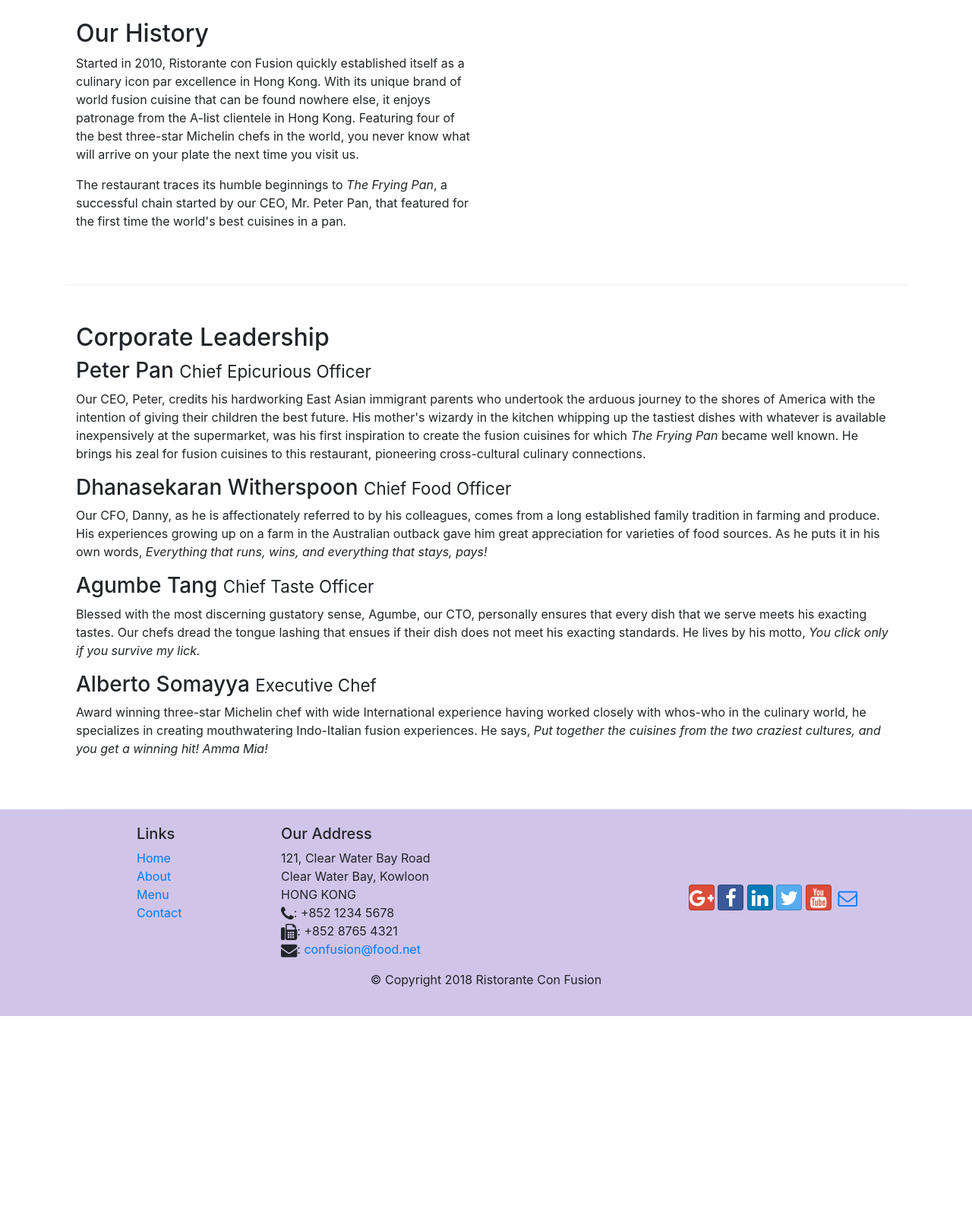
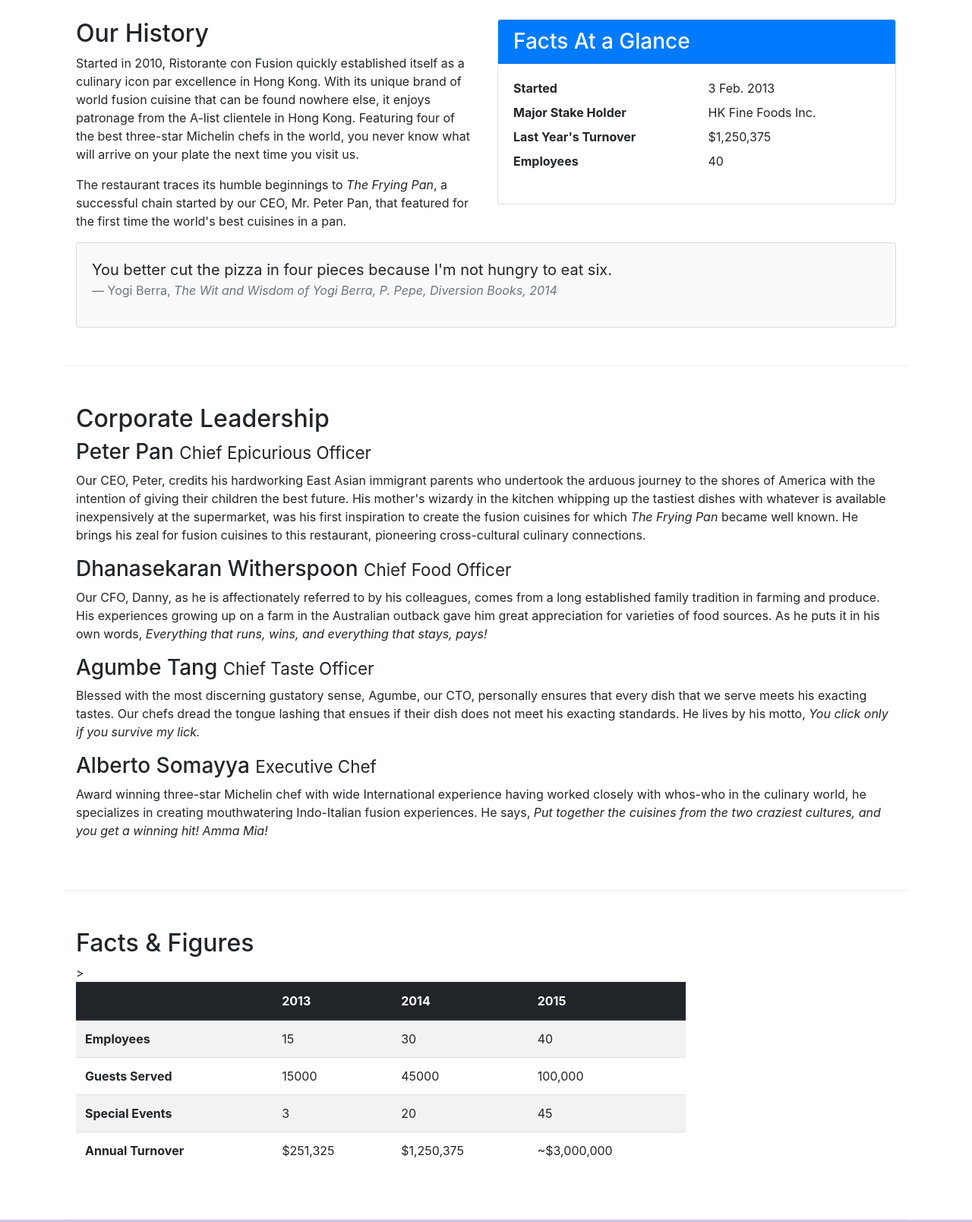
Before and after one commit to jzcanadatest/coursera, a website: page aboutus.html in a window 1280 px wide. Shown: the part 440-2048 px from the top of the page at 76% size. Before the commit the page ends 1777 px from the top, so only its background shows below. Drawn offline with nearby package versions, Linux system fonts and the light colour scheme.

Commit message:
Tables and Cards

```diff
--- a/aboutus.html
+++ b/aboutus.html
@@ -64,12 +64,40 @@
         </div>
 
         <div class="row row-content">
-            <div class="col-12 col-sm-6">
+            <div class="col-sm-6">
                 <h2>Our History</h2>
                 <p>Started in 2010, Ristorante con Fusion quickly established itself as a culinary icon par excellence in Hong Kong. With its unique brand of world fusion cuisine that can be found nowhere else, it enjoys patronage from the A-list clientele in Hong Kong.  Featuring four of the best three-star Michelin chefs in the world, you never know what will arrive on your plate the next time you visit us.</p>
                 <p>The restaurant traces its humble beginnings to <em>The Frying Pan</em>, a successful chain started by our CEO, Mr. Peter Pan, that featured for the first time the world's best cuisines in a pan.</p>
             </div>
-            <div class="col-12 col-sm">
+            <div class="col-sm">
+                <div class="card">
+                    <h3 class="card-header bg-primary text-white">Facts At a Glance</h3>
+                    <div class="card-body">
+                        <dl class="row">
+                                <dt class="col-6">Started</dt>
+                                <dd class="col-6">3 Feb. 2013</dd>
+                                <dt class="col-6">Major Stake Holder</dt>
+                                <dd class="col-6">HK Fine Foods Inc.</dd>
+                                <dt class="col-6">Last Year's Turnover</dt>
+                                <dd class="col-6">$1,250,375</dd>
+                                <dt class="col-6">Employees</dt>
+                                <dd class="col-6">40</dd>
+                        </dl>
+                    </div>
+                </div>
+            </div>
+
+            <div class="col-12">
+                <div class="card card-body bg-light">
+                    <blockquote class="blockquote">
+                        <p class="mb-0">You better cut the pizza in four pieces
+                            because I'm not hungry to eat six.
+                        </p>
+                        <footer class = "blockquote-footer">Yogi Berra,
+                            <cite title="Source Title">The Wit and Wisdom of Yogi Berra, P. Pepe, Diversion Books, 2014</cite>
+                        </footer>
+                    </blockquote>
+                </div>
             </div>
         </div>
 
@@ -86,7 +114,52 @@
                 <h3>Alberto Somayya <small>Executive Chef</small></h3>
                 <p class="d-none d-sm-block">Award winning three-star Michelin chef with wide International experience having worked closely with whos-who in the culinary world, he specializes in creating mouthwatering Indo-Italian fusion experiences. He says, <em>Put together the cuisines from the two craziest cultures, and you get a winning hit! Amma Mia!</em></p>
             </div>
-            <div class="col-12 col-sm">
+       </div>
+
+       <div class="row row-content">
+            <div class="col-12 col-sm-9">
+               <h2>Facts &amp; Figures</h2>>
+               <div class="table-responsive">
+                    <table class="table table-striped">
+                        <thead class="thead-dark">
+                            <tr>
+                                <th>&nbsp;</th>
+                                <th>2013</th>
+                                <th>2014</th>
+                                <th>2015</th>
+                            </tr>
+                        </thead>
+                        <tbody>
+                            <tr>
+                                <th>Employees</th>
+                                <td>15</td>
+                                <td>30</td>
+                                <td>40</td>
+                            </tr>
+                            <tr>
+                                <th>Guests Served</th>
+                                <td>15000</td>
+                                <td>45000</td>
+                                <td>100,000</td>
+                            </tr>
+                            <tr>
+                                <th>Special Events</th>
+                                <td>3</td>
+                                <td>20</td>
+                                <td>45</td>
+                            </tr>
+                            <tr>
+                                <th>Annual Turnover</th>
+                                <td>$251,325</td>
+                                <td>$1,250,375</td>
+                                <td>~$3,000,000</td>
+                            </tr>
+                        </tbody>
+                    </table>
+                </div>
+            </div>
+            <div class="col-12 col-sm-3">
+
             </div>
        </div>
 
```
